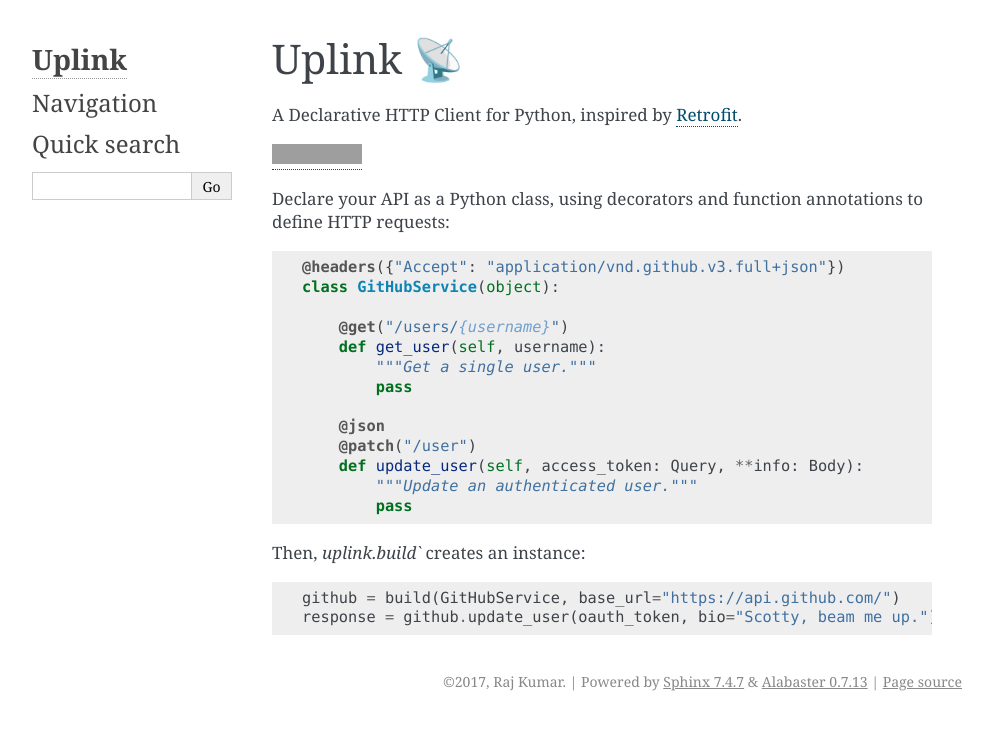
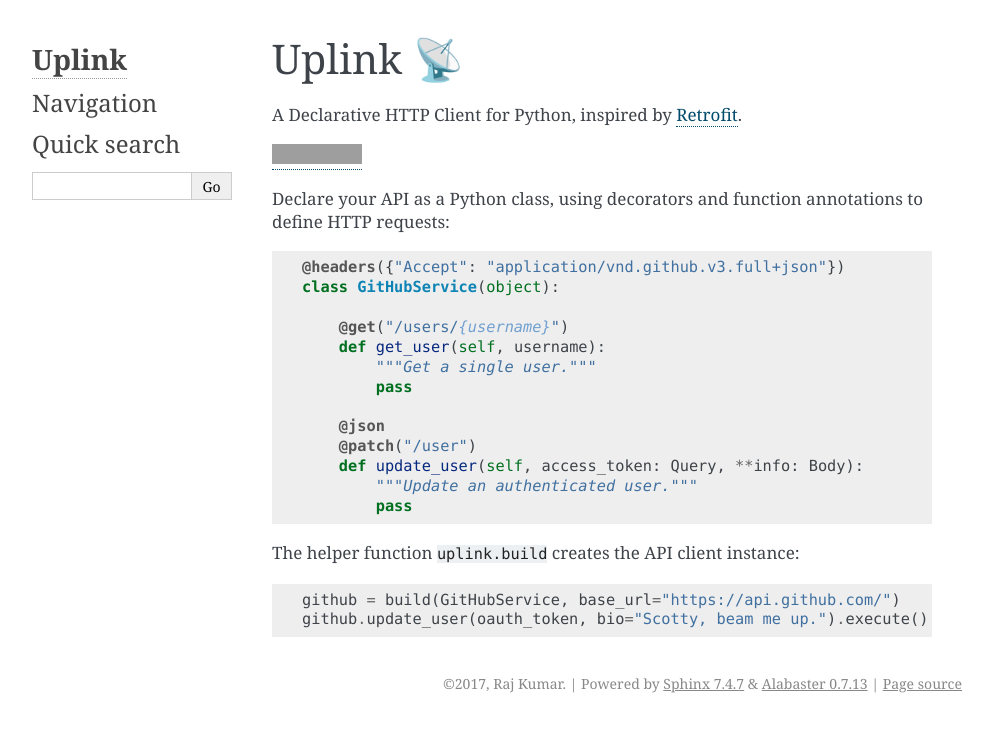
Before and after one commit to prkumar/uplink, a Sphinx documentation site: the page built from docs/source/index.rst, in a window 1280 px wide. Shown: the top 732 px of the page, without its empty margins (148-1141 px from the left). Built offline with Sphinx 7.4.7, drawn with Linux system fonts in a browser that asks for light colours; grey boxes are pictures that could not be loaded.

```diff
--- a/README.rst
+++ b/README.rst
@@ -27,7 +27,7 @@
             """Update an authenticated user."""
             pass
 
-Then, ``uplink`` handles the rest:
+Then, **Uplink** handles the rest:
 
 .. code:: python
 
--- a/docs/source/index.rst
+++ b/docs/source/index.rst
@@ -29,12 +29,12 @@
             """Update an authenticated user."""
             pass
 
-Then, `uplink.build`` creates an instance:
+The helper function ``uplink.build`` creates the API client instance:
 
 .. code:: python
 
     github = build(GitHubService, base_url="https://api.github.com/")
-    response = github.update_user(oauth_token, bio="Scotty, beam me up.").execute()
+    github.update_user(oauth_token, bio="Scotty, beam me up.").execute()
 
 
 .. toctree::
```
